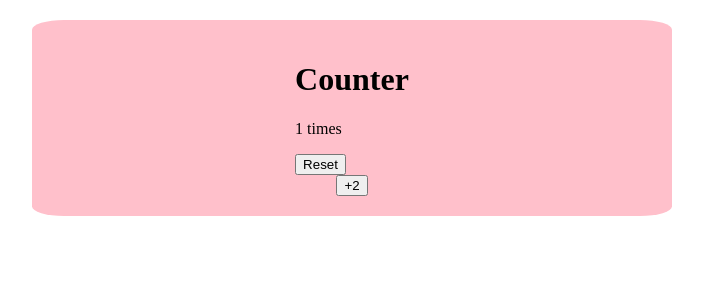
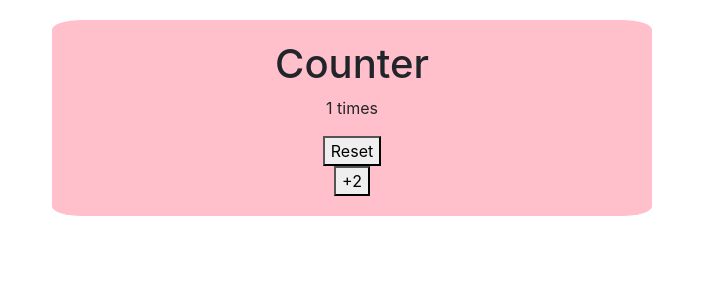
Before and after one commit to rachelpeterson89/counter, a Django app: page / in a window 1280 px wide. Shown: the top 300 px of the page, without its empty margins (288-991 px from the left). Run offline with Django 3.2, Linux system fonts and the light colour scheme; some libraries are stand-ins or nearby versions.

Commit message:
Made changes to CSS

```diff
--- a/counter_app/static/css/style.css
+++ b/counter_app/static/css/style.css
@@ -10,7 +10,7 @@
     flex-direction:column;
 }
 
-#form {
+.form {
     display:flex;
     justify-content:center;
     align-items:center;
--- a/counter_app/templates/index.html
+++ b/counter_app/templates/index.html
@@ -5,6 +5,7 @@
     <meta name="viewport" content="width=device-width, initial-scale=1.0">
     <title>Counter</title>
     {% load static %}
+    <link rel="stylesheet" href="https://stackpath.bootstrapcdn.com/bootstrap/4.3.1/css/bootstrap.min.css" integrity="sha384-ggOyR0iXCbMQv3Xipma34MD+dH/1fQ784/j6cY/iJTQUOhcWr7x9JvoRxT2MZw1T" crossorigin="anonymous">
     <link rel="stylesheet" href="{% static 'css/style.css' %}">
 </head>
 <body>
```
Also changed, not shown: db.sqlite3.
